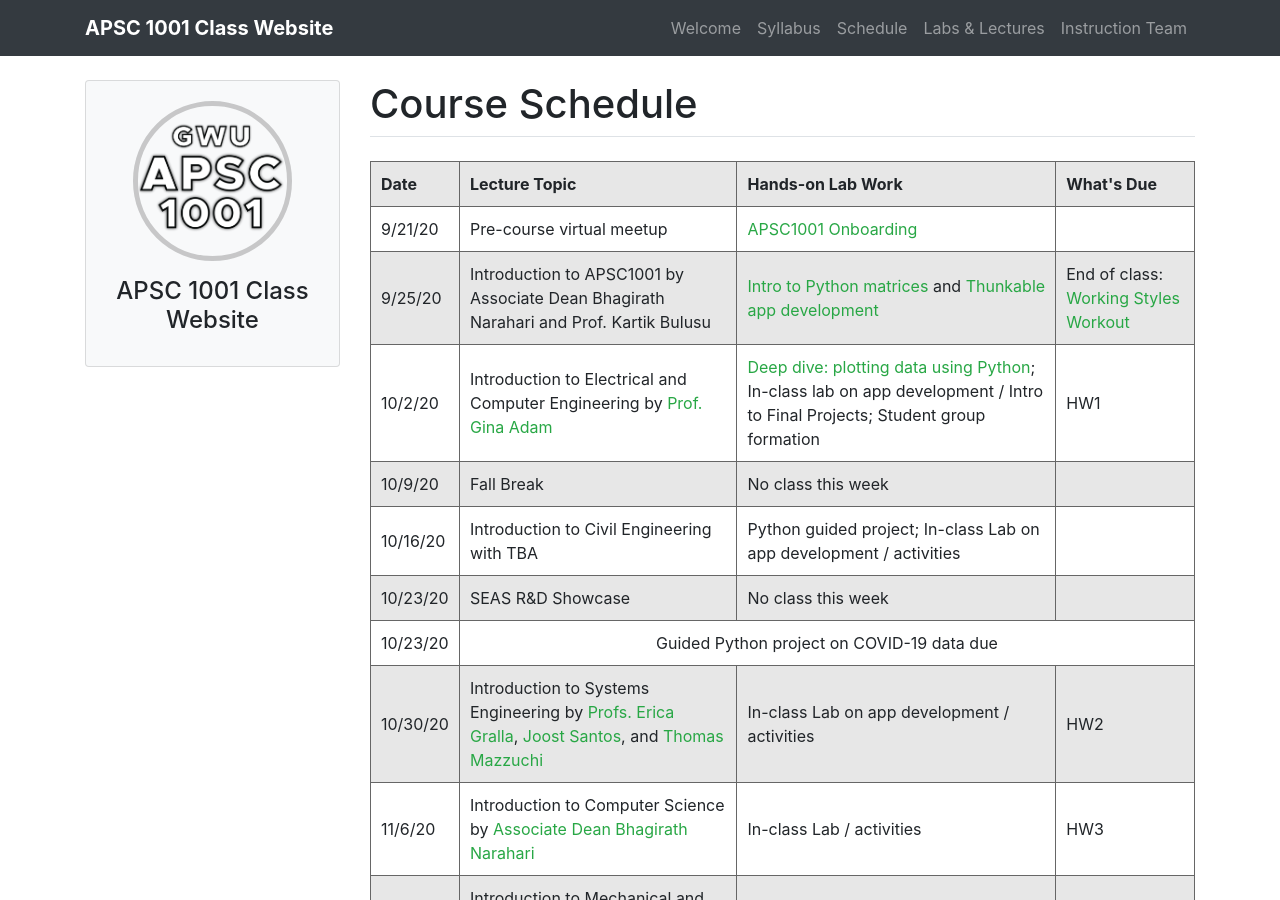
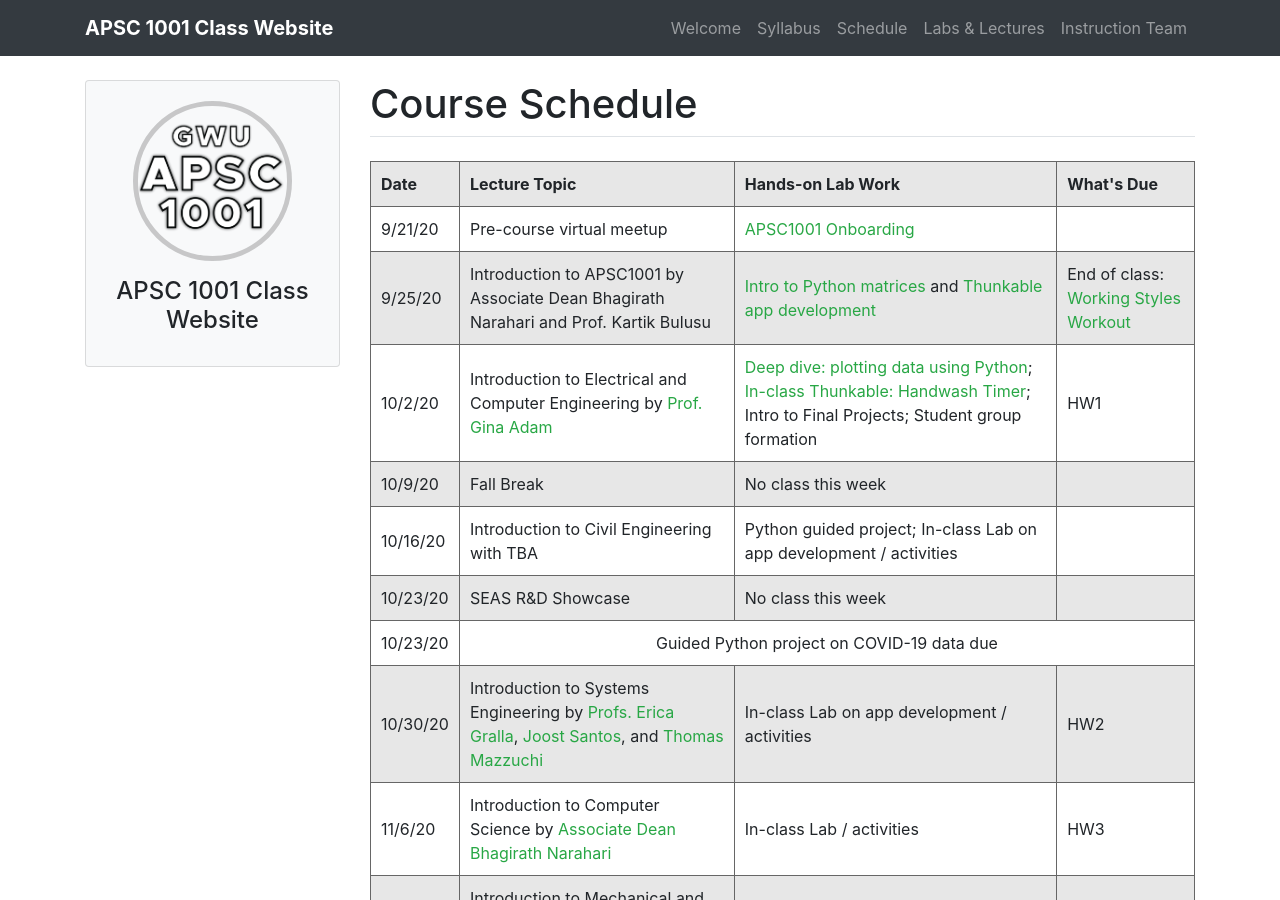
Before and after one commit to GWU-APSC1001/gwu-apsc1001.github.io, a Jekyll site: the page built from _pages/schedule.md, in a window 1280 px wide and 900 px high. Built offline with Jekyll 4.4.1, drawn with Linux system fonts in a browser that asks for light colours.

Commit message:
Add Week 2 Thunkable lab

```diff
--- a/_pages/schedule.md
+++ b/_pages/schedule.md
@@ -30,7 +30,7 @@ title: Course Schedule
     <tr>
       <td style="text-align: left">10/2/20</td>
       <td style="text-align: left">Introduction to Electrical and Computer Engineering by <a href="https://www.seas.gwu.edu/gina-adam" target="_blank">Prof. Gina Adam</a></td>
-      <td style="text-align: left"><a href="labs/week2-python.html">Deep dive: plotting data using Python</a>; In-class lab on app development / Intro to Final Projects; Student group formation</td>
+      <td style="text-align: left"><a href="labs/week2-python.html">Deep dive: plotting data using Python</a>; <a href="labs/week2-thunkable.html">In-class Thunkable: Handwash Timer</a>; Intro to Final Projects; Student group formation</td>
       <td>HW1</td>
     </tr>
     <tr>
```
Also changed, not shown: _labs/week2-thunkable.md (added, +17 -0 lines), 1 other file.
